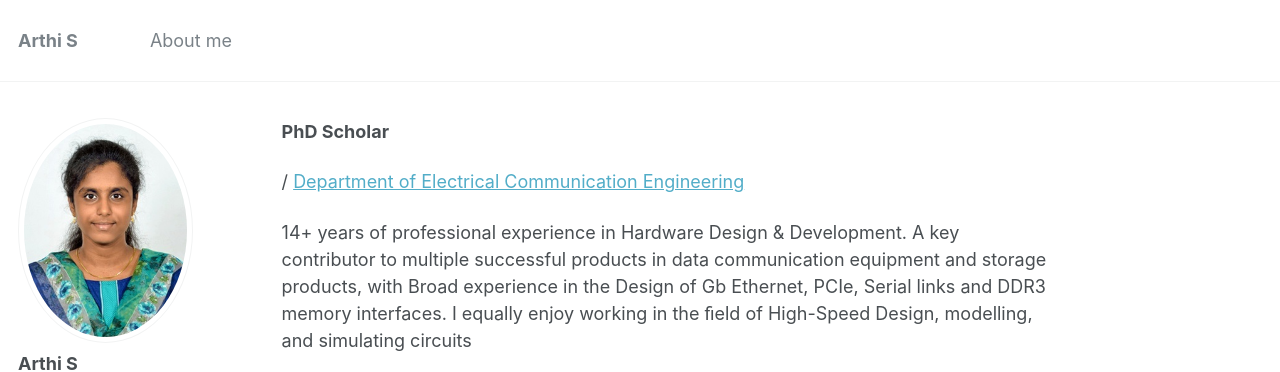
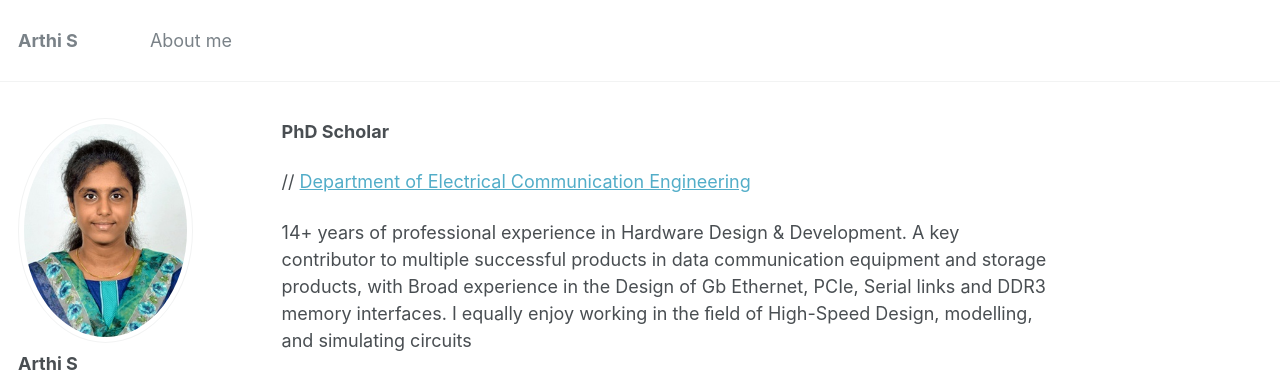
Before and after one commit to arunka97/arunka97.github.io, a Jekyll site: the page built from _pages/about.md, in a window 1280 px wide. Shown: the top 372 px of the page. Built offline with Jekyll 4.4.1, drawn with Linux system fonts in a browser that asks for light colours.

```diff
--- a/_pages/about.md
+++ b/_pages/about.md
@@ -10,7 +10,7 @@ redirect_from:
 
 **PhD Scholar**
 
-/ [Department of Electrical Communication Engineering](https://ece.iisc.ac.in/)
+// [Department of Electrical Communication Engineering](https://ece.iisc.ac.in/)
 
 
 
```
